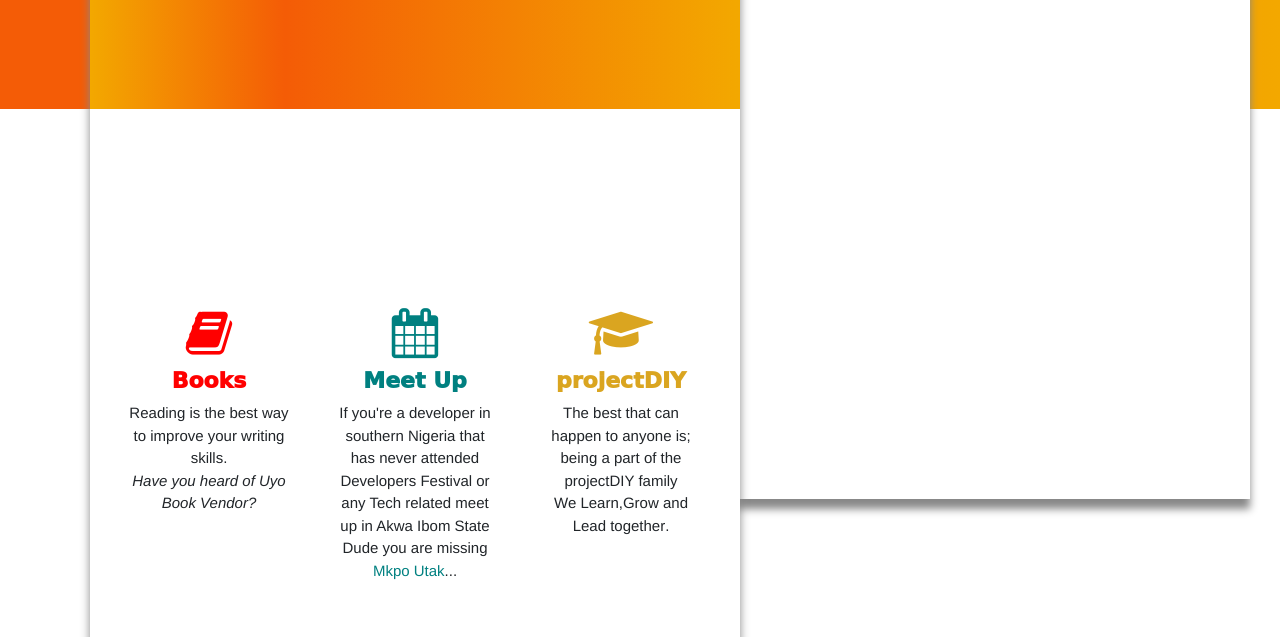
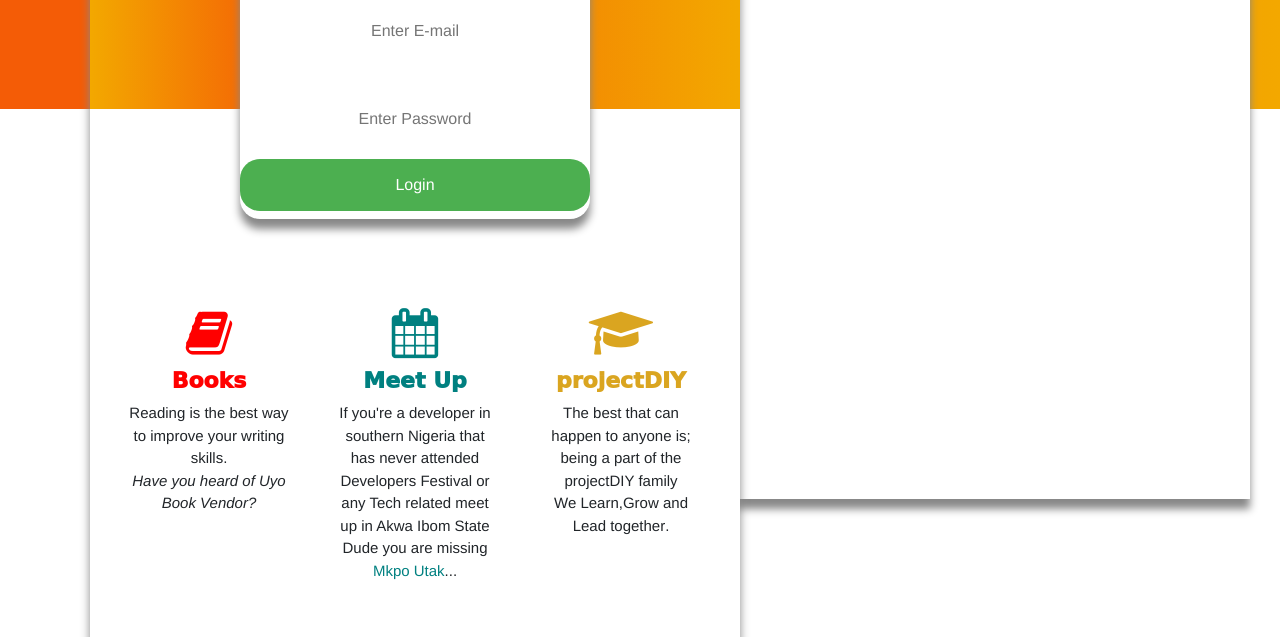
Before and after one commit to absylver/complexdesignpractice, a plain HTML site: page index.html in a window 1280 px wide. Shown: the part 301-938 px from the top of the page. Drawn offline with nearby package versions, Linux system fonts and the light colour scheme.

Commit message:
07/06/2020 worked on box

```diff
--- a/index.html
+++ b/index.html
@@ -15,6 +15,9 @@
 
 
 <body>
+
+
+
   <main>
 
 
@@ -23,6 +26,9 @@
 
 
     </div>
+
+
+
 
 
     <!--second layer-->
@@ -35,18 +41,42 @@
         </div>
         <div>
           <p>
-          Lorem ipsum dolor sit amet consectetur adipisicing elit. Quisquam aperiam magnam doloribus cumque ab corporis
-          facilis rerum libero qui culpa.
-        </p>
-      </div>
+            Lorem ipsum dolor sit amet consectetur adipisicing elit. Quisquam aperiam magnam doloribus cumque ab
+            corporis
+            facilis rerum libero qui culpa.
+          </p>
+        </div>
 
       </div>
 
 
     </div>
 
+
+
     <!------third layer-->
     <div class="thirdlayer">
+
+
+
+
+      <!------------box--->
+      <div class="box">
+        <h1 style="text-align: center; top: 30px;">Login Here</h1>
+
+        <form>
+          <label for="email"></label>
+          <input type="text" placeholder="Enter E-mail" name="email" required>
+
+          <label for="password"></label>
+          <input type="password" placeholder="Enter Password" name="psw" required>
+
+          <button type="submit">Login</button>
+        </form>
+
+      </div>
+
+
 
       <div id="headercolor">
         <!--Navigation -->
@@ -56,6 +86,9 @@
       <div class="login">
 
       </div>
+
+
+
 
       <!-------ThirdGrid--------->
       <div class="thirdgrid">
--- a/styles.css
+++ b/styles.css
@@ -1,9 +1,11 @@
 * {
     padding: 0;
     margin: 0;
-    font-family: Effra,Helvetica, arial, sans-serif;
+    font-family: Effra, Helvetica, arial, sans-serif;
     font-weight: 100;
 }
+
+
 
 /***first background*****/
 .firstbackground {
@@ -12,6 +14,7 @@
     width: auto;
     text-align: center;
 }
+
 
 
 /******second layer*************/
@@ -24,10 +27,12 @@
     left: 600px;
     box-shadow: 0 10px 8px #888888;
     z-index: 1;
+}
 
 
-}
-.books{
+
+
+.books {
     display: grid;
     grid-template-columns: 1fr 1fr;
     grid-column-gap: 2em;
@@ -35,10 +40,14 @@
     margin-top: 10px;
     padding: 1.5em;
 }
-#bookimage{
+
+
+
+#bookimage {
     background: linear-gradient(180deg, green 30%, white 100%);
     border-radius: 10px 900px 5px 900px;
 }
+
 
 
 /********Everything about thirdheader goes here***********/
@@ -53,6 +62,46 @@
     z-index: 2;
 }
 
+
+/*******box style*************/
+.box {
+    position: absolute;
+    justify-content: center;
+    height: 300px;
+    width: 350px;
+    z-index: 6;
+    left: 150px;
+    top: 160px;
+    bottom: 0px;
+    background-color: white;
+    box-shadow: 0 10px 9px #888888;
+    border-radius: 20px;
+}
+input[type=text], input[type=password] {
+    width: 100%;
+    padding: 12px 20px;
+    margin: 8px 0;
+    display: inline-block;
+    border: none;
+    top: 30px;
+    text-align: center;
+  }
+
+
+  button {
+    background-color: #4CAF50;
+    color: white;
+    padding: 14px 20px;
+    margin: 8px 0;
+    border: none;
+    cursor: pointer;
+    width: 100%;
+    border-radius: 20px;
+  }
+
+
+
+
 /*******headercolor**********/
 #headercolor {
     position: relative;
@@ -62,37 +111,41 @@
     text-align: center;
     color: white;
 }
+
 /*******Login********/
-.login{
+.login {
     position: absolute;
     background-color: rgb(247, 220, 247);
     z-index: 5;
 }
 
-p{
+p {
     background-color: rgb(255, 255, 255);
     text-align: center;
 }
 
 /***Experimenting third overlay pages**/
-.thirdgrid > div {
-    background-color: rgb(255, 255, 255 );
+.thirdgrid>div {
+    background-color: rgb(255, 255, 255);
     font-size: 15px;
     padding: 1em;
 }
+
 /***font awesome****/
-.fa-book{
-  color: red;
-  font-size: 50px;
-  line-height: 70px;
-}
-.fa-calendar{
-    color:teal;
+.fa-book {
+    color: red;
     font-size: 50px;
     line-height: 70px;
 }
-.fa-graduation-cap{
-    color:goldenrod;
+
+.fa-calendar {
+    color: teal;
+    font-size: 50px;
+    line-height: 70px;
+}
+
+.fa-graduation-cap {
+    color: goldenrod;
     font-size: 50px;
     line-height: 70px;
 }
```
